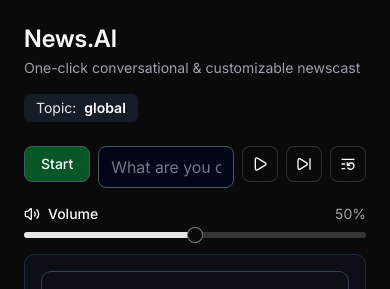
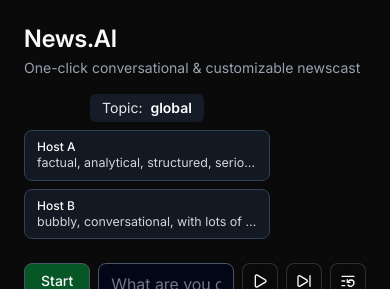
Before and after one commit to engineeringpatrick/news-ai, a React (Vite) app in the folder frontend/: page / in a window 390 px wide. Shown: the top 289 px of the page. Built offline with nearby package versions, Linux system fonts and the light colour scheme; no server answers.

Commit message:
fix persona config style on mobile

```diff
--- a/frontend/src/App.tsx
+++ b/frontend/src/App.tsx
@@ -85,24 +85,21 @@
 					</p>
 				</div>
 
-				<div className='flex items-center gap-3'>
-					<div className='text-sm bg-slate-800/60 px-3 py-1 rounded-sm text-gray-200'>
+				<div className='flex flex-col sm:flex-row items-start gap-2'>
+					<div className='text-sm bg-slate-800/60 px-3 py-1 rounded-sm text-gray-200 self-center'>
 						Topic:{' '}
 						<span className='font-semibold text-white ml-1'>{newsTopic}</span>
 					</div>
-
-					<div className='hidden sm:flex gap-2'>
-						<div className='text-xs text-left bg-slate-800/50 border border-slate-700 rounded-md px-3 py-2'>
+					<div className='w-full sm:w-auto text-xs text-left bg-slate-800/50 border border-slate-700 rounded-md px-3 py-2'>
 						<div className='font-medium'>{personaConfig.personaA.name}</div>
 						<div className='text-[0.78rem] text-gray-300 truncate max-w-[220px]'>
 							{personaConfig.personaA.style}
 						</div>
 					</div>
-						<div className='text-xs text-left bg-slate-800/50 border border-slate-700 rounded-md px-3 py-2'>
+					<div className='w-full sm:w-auto text-xs text-left bg-slate-800/50 border border-slate-700 rounded-md px-3 py-2'>
 						<div className='font-medium'>{personaConfig.personaB.name}</div>
 						<div className='text-[0.78rem] text-gray-300 truncate max-w-[220px]'>
 							{personaConfig.personaB.style}
-							</div>
 						</div>
 					</div>
 				</div>
```
Lines whose indentation alone changed are shown as unchanged.
